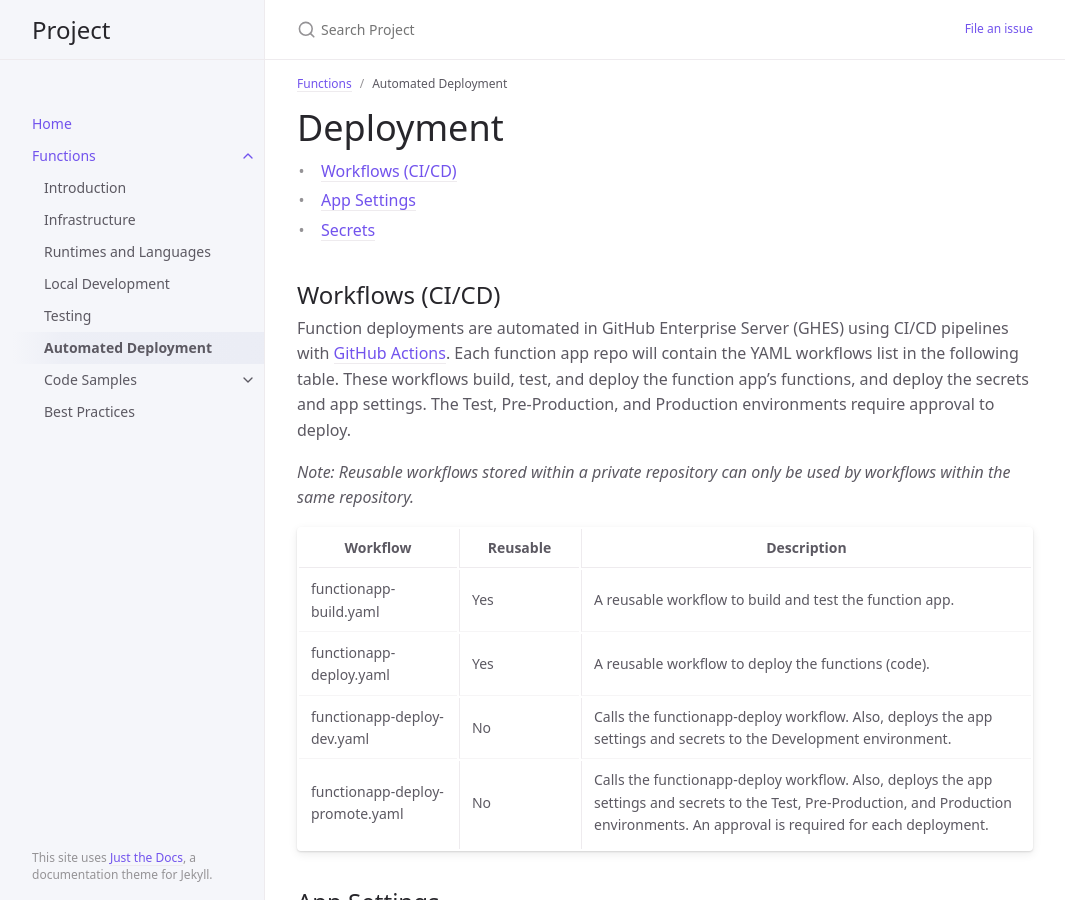
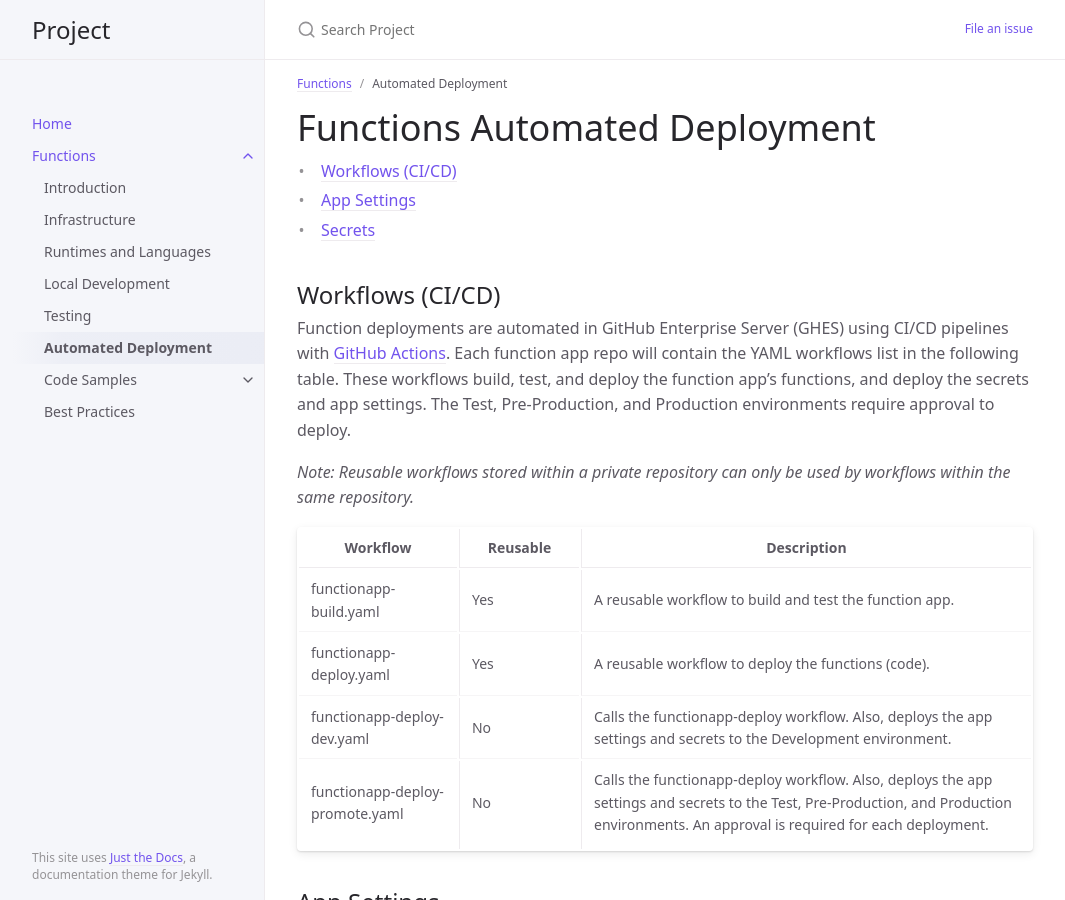
Before and after one commit to bwagner77/docs-test, a Jekyll site: the page built from function/deployment.md, in a window 1280 px wide and 900 px high. Shown: the whole window, without its empty margins (107-1172 px from the left). Built offline with Jekyll 4.4.1, drawn with Linux system fonts in a browser that asks for light colours.

Commit message:
Function documentation updated.

```diff
--- a/function/deployment.md
+++ b/function/deployment.md
@@ -5,7 +5,7 @@ parent: Functions
 nav_order: 6
 ---
 
-# Deployment
+# Functions Automated Deployment
 {: .no_toc }
 
 - TOC
```
Also changed, not shown: function/introduction.md (line endings or trailing spaces).
